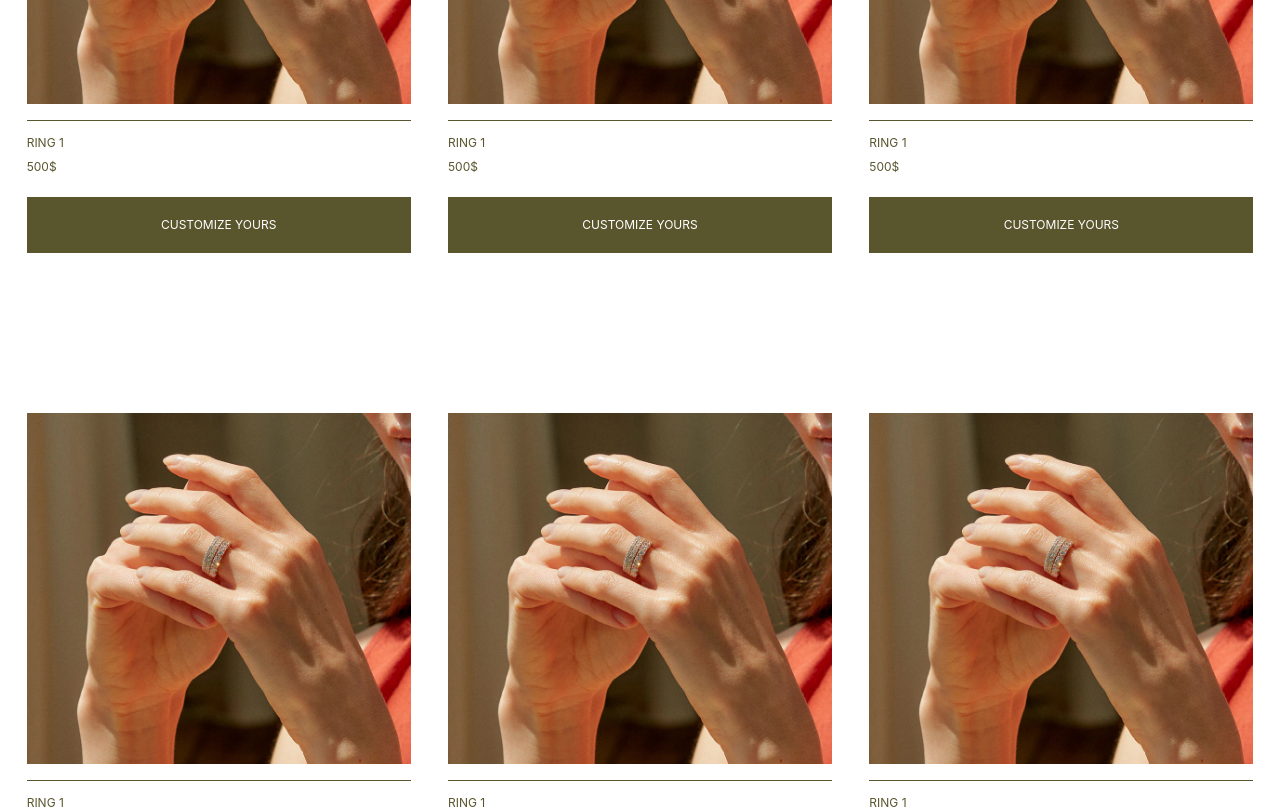
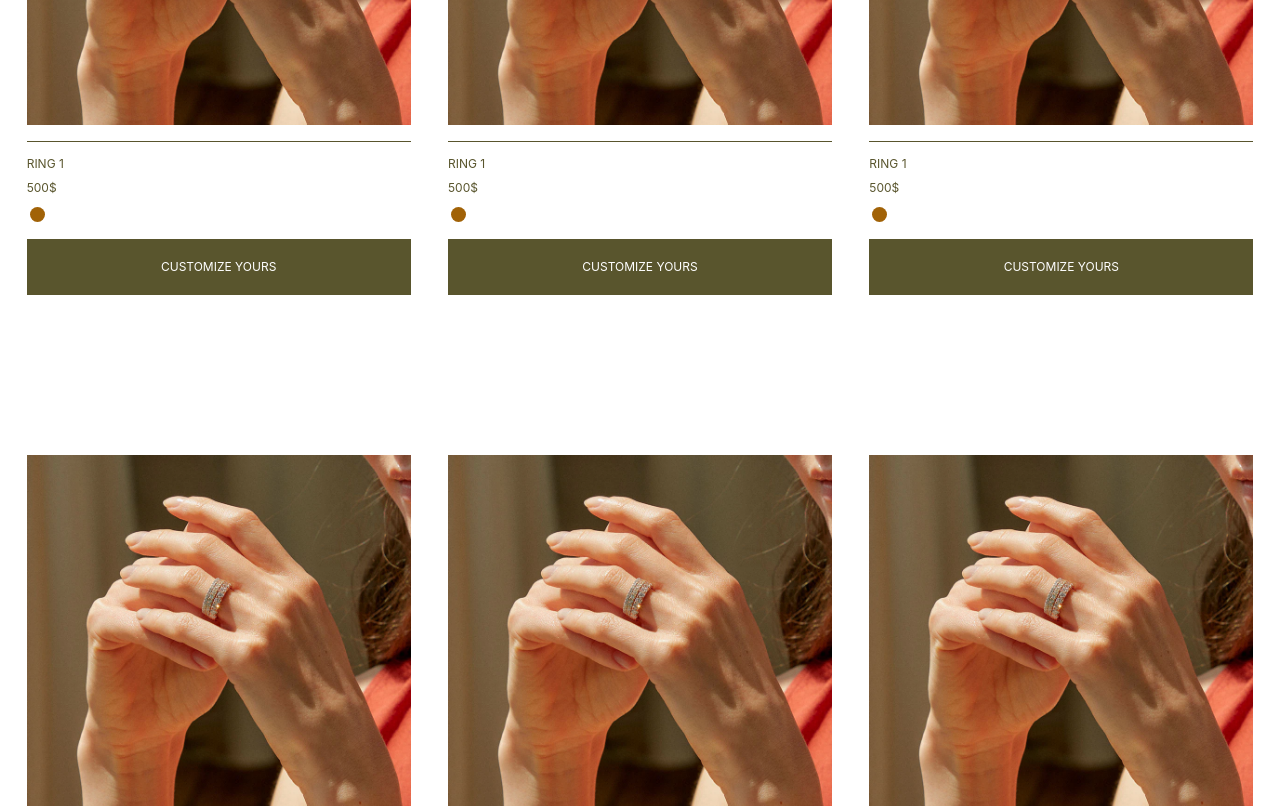
Before and after one commit to thomas-hdqr/bronzelic, a Next.js app: page /categorie in a window 1280 px wide. Shown: the part 1480-2289 px from the top of the page. Built offline with nearby package versions, Linux system fonts and the light colour scheme.

Commit message:
color added

```diff
--- a/components/CollectionItem.jsx
+++ b/components/CollectionItem.jsx
@@ -6,9 +6,16 @@ function CollectionItem({ imageUrl, title, price }) {
       <div className="border-b border-[#59552D] py-4 w-96 h-96 relative">
         <Image src={imageUrl} alt="title" fill className="object-cover py-4" />
       </div>
-      <div className="">
-        <p className="uppercase text-xs text-main text-left pb-2">{title}</p>
-        <p className="uppercase text-xs text-main text-left pb-2">{price}$</p>
+      <div className="flex flex-col">
+        <div className="">
+          <p className="uppercase text-xs text-main text-left pb-2">{title}</p>
+          <p className="uppercase text-xs text-main text-left pb-2">{price}$</p>
+        </div>
+        <div className="flex items-center gap-x-3">
+          <button className="w-[21px] h-[21px] rounded-full relative duration-300 transition-colors border-black border flex items-center justify-center hover:border-opacity-20 border-opacity-0">
+            <div className="w-[15px] h-[15px] rounded-full bg-yellow-700"></div>
+          </button>
+        </div>
       </div>
       <div className="bg-[#59552D] uppercase text-center text-xs text-white py-5 px-10 transition duration-200 ease-in hover:bg-transparent hover:border-2 hover:bg-white hover:text-main hover:border-[#59552D] cursor-pointer">
         customize yours
--- a/package.json
+++ b/package.json
@@ -9,7 +9,10 @@
     "lint": "next lint"
   },
   "dependencies": {
+    "@emotion/react": "^11.11.1",
+    "@emotion/styled": "^11.11.0",
     "@heroicons/react": "^2.0.17",
+    "@mui/material": "^5.14.18",
     "autoprefixer": "^10.4.14",
     "eslint": "8.39.0",
     "eslint-config-next": "13.3.1",
```
Also changed, not shown: 1 other file (tests, documents, lock files or other folders).
